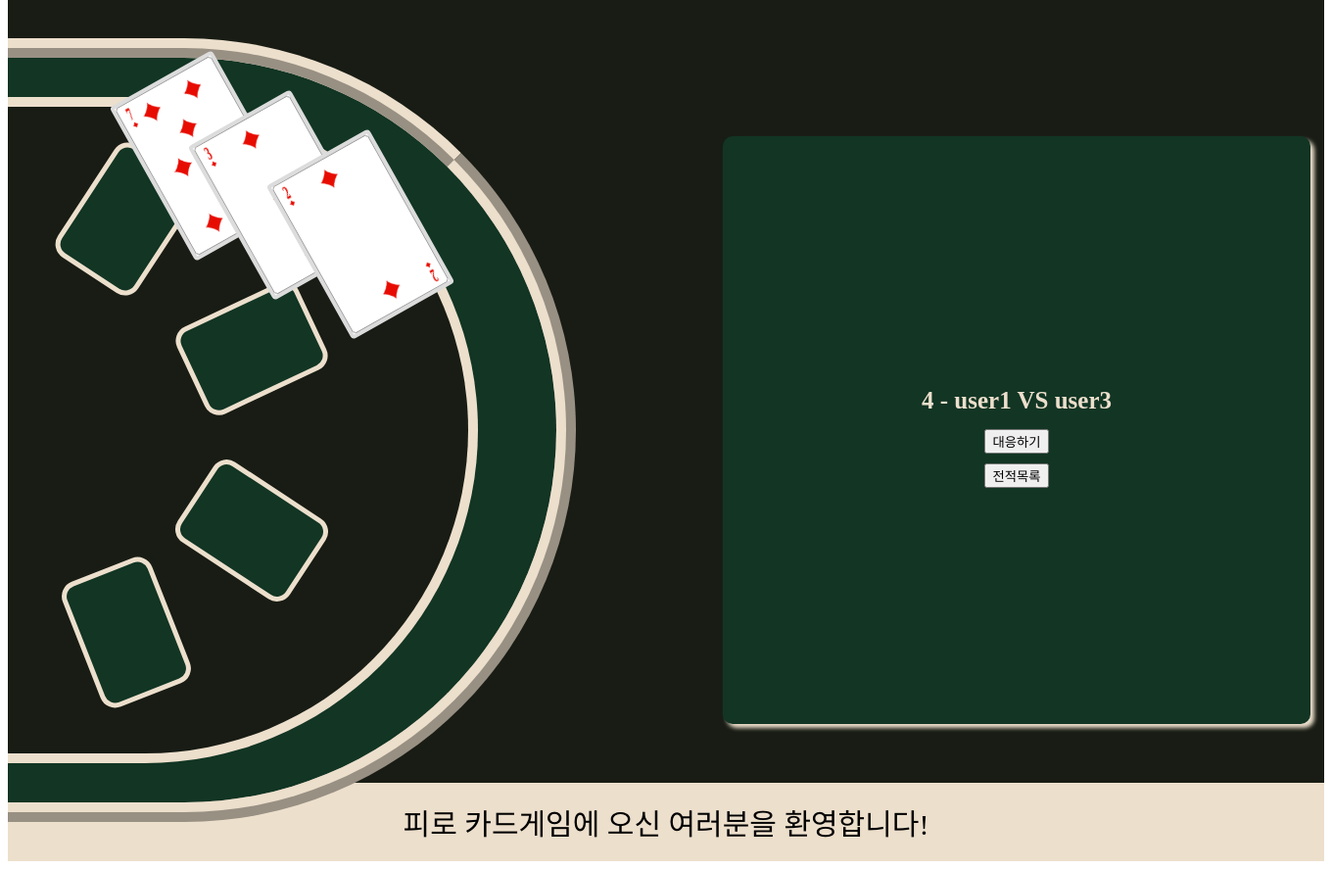
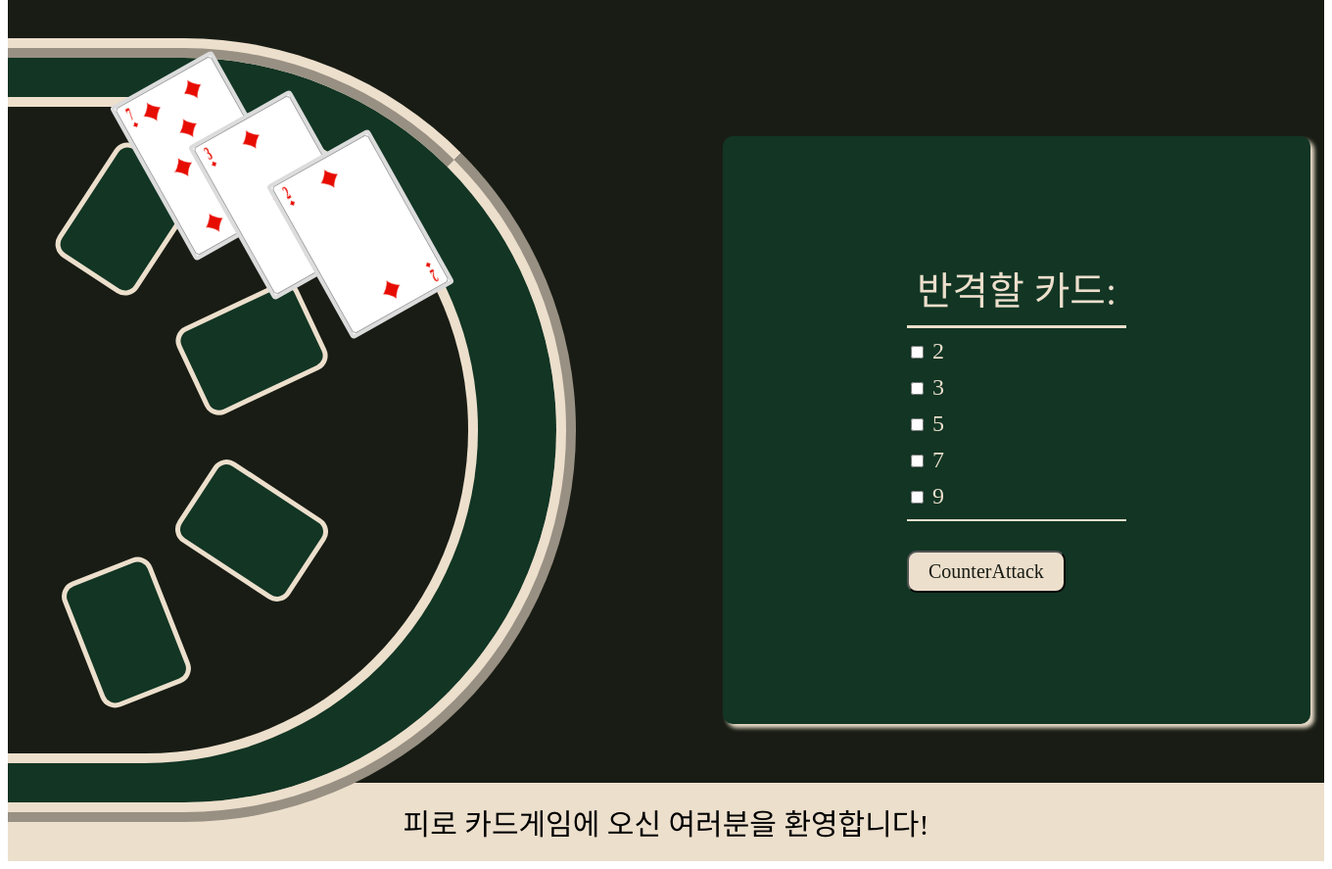
Before and after one commit to Pirogramming-22/Piro22_CardGame_6, a Django app: page /games in a window 1360 px wide. Shown: the part 89-976 px from the top of the page at 98% size. Run offline with Django 5.2, Linux system fonts and the light colour scheme; some web fonts are replaced.

Commit message:
[feat]game_defense html 추가

```diff
--- a/games/views.py
+++ b/games/views.py
@@ -4,4 +4,4 @@ def game_main(request):
     context = {
         'data': 'hello!',
     }
-    return render(request, 'games/game_attack.html', context)
+    return render(request, 'games/game_defense.html', context)
--- a/static/css/style_lse.css
+++ b/static/css/style_lse.css
@@ -1,4 +1,4 @@
-.attack_statebox{
+/* .attack_statebox{
     width: 600px;
     height: 600px;
     background-color: var(--green);
@@ -26,7 +26,7 @@
     font-size: 15px;
     line-height: 1rem;
     font-weight: 400;
-}
+} */
 
 .attack_gamebtn, .defense_gamebtn{
     margin-bottom: 10px;
@@ -107,3 +107,38 @@
     font-size: 14px;
     margin-top: 3px;
 }
+
+
+/*game_attack.html*/
+.attack_title{
+    border-bottom: 3px solid var(--light_brown);
+    margin-bottom: 10px;
+    padding: 10px;
+    font-weight: 500;
+}
+.card_choice{
+    display: flex;
+    flex-direction: column;
+    border-bottom: 2px solid var(--light_brown);
+}
+
+.card_choice_number{
+    margin-bottom: 10px;
+    font-size: var(--font-size-detail-infos);
+}
+
+.counterattack_btn{
+    margin-top: 30px;
+    font-size: var(--font-size-btn-medium);
+    padding-inline: 20px;
+    padding-block: 8px;
+    border-radius: var(--radius-regular);
+    font-family: var(--font-style-gonggothic-medium);
+    background-color: var(--light_brown);
+    color: var(--background-green);
+}
+
+.counterattack_btn:hover {
+    background-color: var(--background-green);
+    color: var(--light_brown);
+}
--- a/static/css/style_nkm.css
+++ b/static/css/style_nkm.css
@@ -277,7 +277,7 @@ footer {
 }
 .delete_attack__game_delete, .delete_attack__game_list,
 .counter_attack__game_accept, .counter_attack__game_list,
-.finished_attack__game_list {
+.finished_attack__game_list{
     font-size: var(--font-size-btn-medium);
     padding-inline: 20px;
     padding-block: 8px;
--- a/templates/base.html
+++ b/templates/base.html
@@ -38,14 +38,9 @@
             <div class="card_3"><img src="{% static 'image/02_of_diamonds.png' %}"></div>
         </div>
         <div class="main_container">
+            {% block btn_contents %}
+            {% endblock %}
 
-            <div class="attack_statebox">
-                <div class="defense_info">
-                    <h3>4 - user1 VS user3 </h3>
-                </div>
-                <a href="#" class="defense_gamebtn"><button>대응하기</button></a>
-                <a href="#" class="defense_gamebtn"><button>전적목록</button></a>
-            </div>
         </div>
     </div>
     <footer>
--- a/templates/games/game_attack.html
+++ b/templates/games/game_attack.html
@@ -3,24 +3,35 @@
 
 {% block detail_contents%}
 <div>
-    <h3>반격할 카드: </h3>
     <form action="/submit" method="POST">
-        <label>
-            <input type="checkbox" name="card_number">
-        </label>
-        <label>
-            <input type="checkbox" name="card_number">
-        </label>
-        <label>
-            <input type="checkbox" name="card_number">
-        </label>
-        <label>
-            <input type="checkbox" name="card_number">
-        </label>
-        <label>
-            <input type="checkbox" name="card_number">
-        </label>
-        <button>CounterAttack</button>
+        <h3 class="attack_title">내가 고른 카드: </h3>
+        <div class="card_choice">
+            <div class="card_choice_number">
+                <input type="checkbox" id="card_number" value="2">
+                <label for="checkbox1">2</label>
+            </div>
+            <div class="card_choice_number">
+                <input type="checkbox" id="card_number" value="3">
+                <label for="checkbox1">3</label>
+            </div>
+            <div class="card_choice_number">
+                <input type="checkbox" id="card_number" value="5">
+                <label for="checkbox1">5</label>
+            </div>
+            <div class="card_choice_number">
+                <input type="checkbox" id="card_number" value="7">
+                <label for="checkbox1">7</label>
+            </div>
+            <div class="card_choice_number">
+                <input type="checkbox" id="card_number" value="9">
+                <label for="checkbox1">9</label>
+            </div>
+        </div>
+    </form>
+    <form action="/submit" method="POST">
+        <h3 class="attack_title">Defender: </h3>
+        <button tyep="submit"class="counterattack_btn">CounterAttack</button>
+    </form>
 </div>
 
 {% endblock %}
--- a/templates/games/game_defense.html
+++ b/templates/games/game_defense.html
@@ -1,5 +1,34 @@
-{% extends 'base.html' %}
+{% extends 'games/detail.html' %}
 
-{% block btn_contents %}
+
+{% block detail_contents%}
+<div>
+    <form action="/submit" method="POST">
+        <h3 class="attack_title">반격할 카드: </h3>
+        <div class="card_choice">
+            <div class="card_choice_number">
+                <input type="checkbox" id="card_number" value="2">
+                <label for="checkbox1">2</label>
+            </div>
+            <div class="card_choice_number">
+                <input type="checkbox" id="card_number" value="3">
+                <label for="checkbox1">3</label>
+            </div>
+            <div class="card_choice_number">
+                <input type="checkbox" id="card_number" value="5">
+                <label for="checkbox1">5</label>
+            </div>
+            <div class="card_choice_number">
+                <input type="checkbox" id="card_number" value="7">
+                <label for="checkbox1">7</label>
+            </div>
+            <div class="card_choice_number">
+                <input type="checkbox" id="card_number" value="9">
+                <label for="checkbox1">9</label>
+            </div>
+        </div>
+        <button tyep="submit"class="counterattack_btn">CounterAttack</button>
+    </form>
+</div>
 
 {% endblock %}
```
